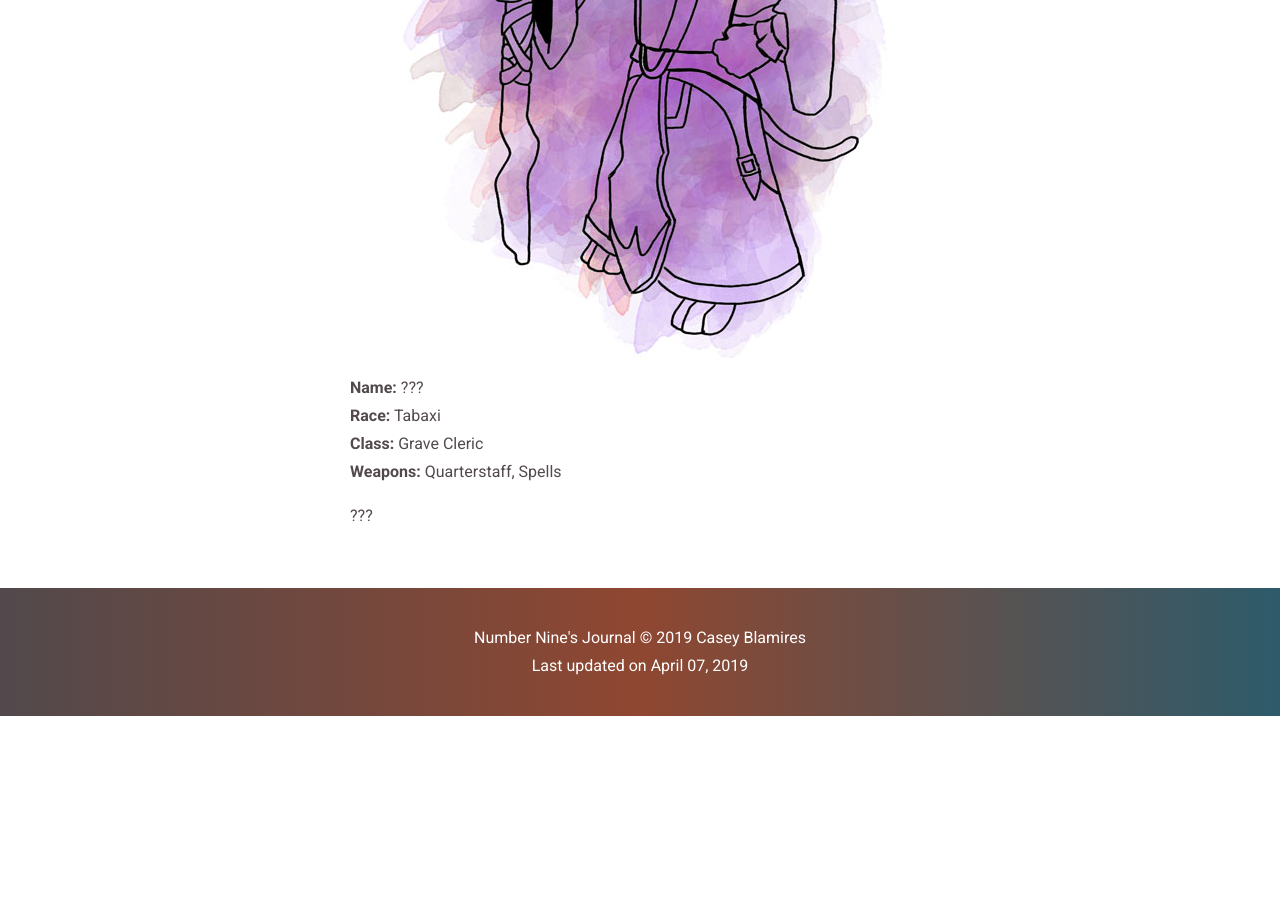
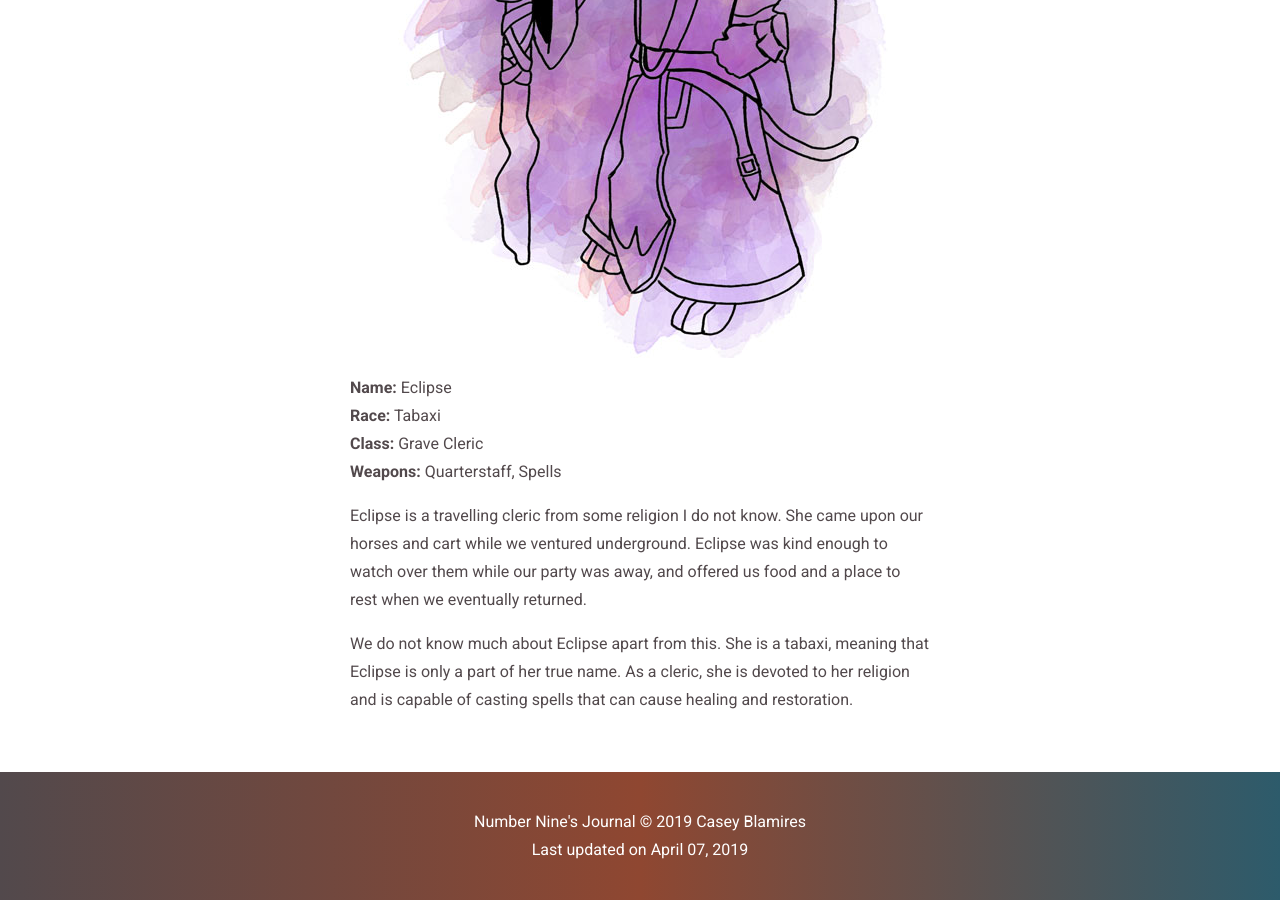
Before and after one commit to clblamires/ninesjournal, a Jekyll site: the page built from party/eclipse.html, in a window 1280 px wide and 900 px high, scrolled down 780 px. Built offline with Jekyll 4.4.1, drawn with Linux system fonts in a browser that asks for light colours; before the commit the page ends 1496 px from its top, so only the background shows below that.

Commit message:
Added a small bit of info on Eclipse

```diff
--- /dev/null
+++ b/party/eclipse.html
@@ -0,0 +1,27 @@
+---
+layout: party
+title: ???
+permalink: /party/tabaxi/
+---
+
+<figure>
+    <img src="{{ site.url }}/images/tabaxi.jpg" alt="" class="hero-image">
+</figure>
+
+<p>
+    <strong>Name:</strong> Eclipse
+    <br>
+    <strong>Race:</strong> Tabaxi
+    <br>
+    <strong>Class:</strong> Grave Cleric
+    <br>
+    <strong>Weapons:</strong> Quarterstaff, Spells
+</p>
+
+<p>
+    Eclipse is a travelling cleric from some religion I do not know. She came upon our horses and cart while we ventured underground. Eclipse was kind enough to watch over them while our party was away, and offered us food and a place to rest when we eventually returned.
+</p>
+
+<p>
+    We do not know much about Eclipse apart from this. She is a tabaxi, meaning that Eclipse is only a part of her true name. As a cleric, she is devoted to her religion and is capable of casting spells that can cause healing and restoration.
+</p>
--- a/party/list.html
+++ b/party/list.html
@@ -89,11 +89,11 @@ permalink: /party/list/
 </div>
 
 <div class="party padding">
-    <a href="{{ site.url }}/party/tabaxi">
+    <a href="{{ site.url }}/party/eclipse">
         <img src="{{ site.url }}/images/tabaxi_listimage.jpg" alt="" class="party-image">
     </a>
     <div class="party-details">
-        <span class="party-name">???</span>
+        <span class="party-name">Eclipse</span>
         <span class="party-class">Tabaxi Cleric</span>
     </div>
     <a href="{{ site.url }}/party/tabaxi" class="text-center">
--- a/party/tabaxi.html
+++ /dev/null
@@ -1,23 +0,0 @@
----
-layout: party
-title: ???
-permalink: /party/tabaxi/
----
-
-<figure>
-    <img src="{{ site.url }}/images/tabaxi.jpg" alt="" class="hero-image">
-</figure>
-
-<p>
-    <strong>Name:</strong> ???
-    <br>
-    <strong>Race:</strong> Tabaxi
-    <br>
-    <strong>Class:</strong> Grave Cleric
-    <br>
-    <strong>Weapons:</strong> Quarterstaff, Spells
-</p>
-
-<p>
-    ???
-</p>
```
Also changed, not shown: 1 other file.
